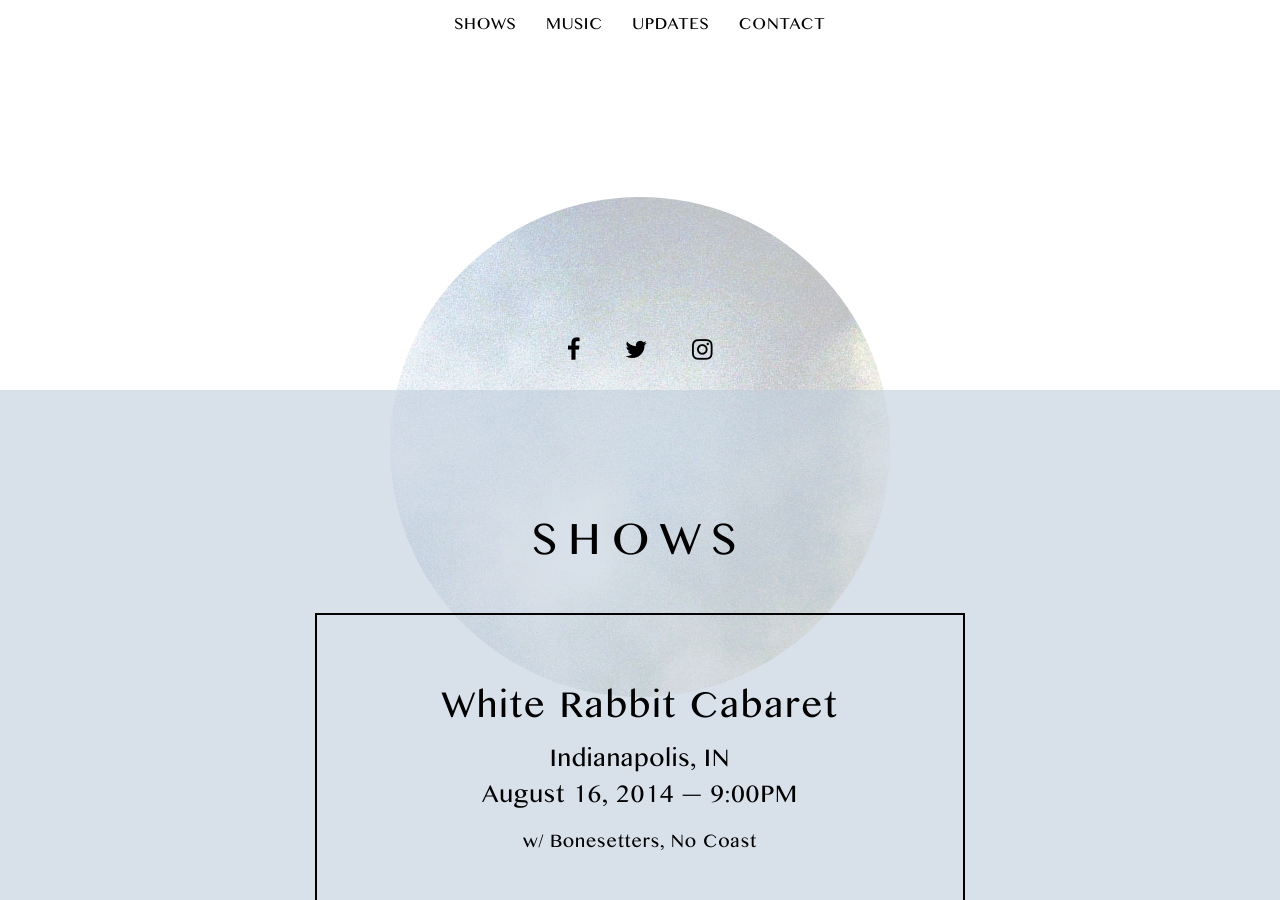
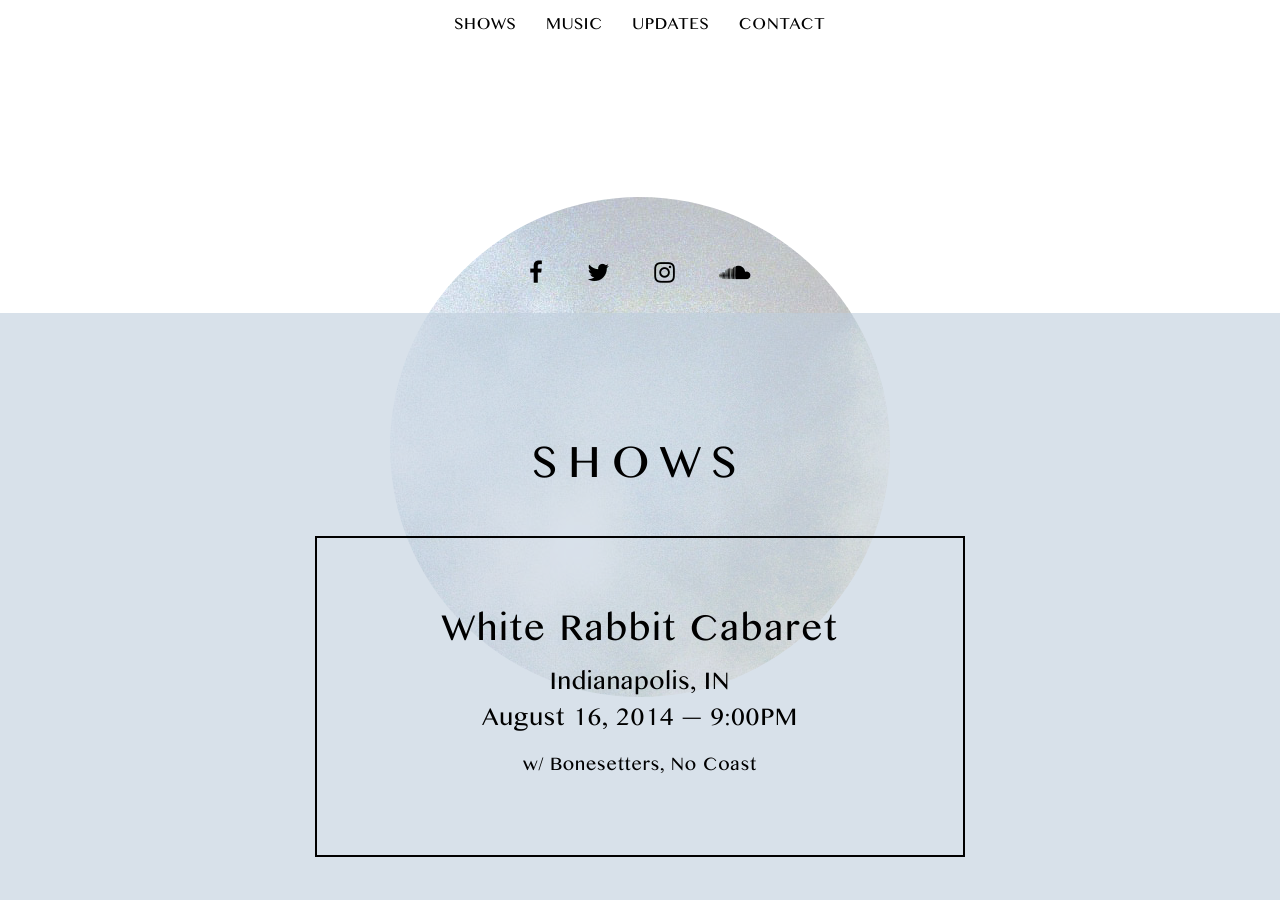
Before and after one commit to sunjacket/sunjacket.github.io, a Jekyll site: the page built from index.html, in a window 1280 px wide and 900 px high, scrolled down 587 px. Built offline with Jekyll 4.4.1, drawn with Linux system fonts in a browser that asks for light colours; nearby versions of some CDN libraries; Markdown is read by kramdown in place of the engine named in the settings.

Commit message:
Add soundcloud, restructure networks to show on page load

```diff
--- a/_layouts/default.html
+++ b/_layouts/default.html
@@ -10,7 +10,7 @@
     <!-- Icons -->
     <link rel="shortcut icon" href="/assets/sunjacket-icon.jpg">
     <link rel="apple-touch-icon" href="/assets/sunjacket-icon.jpg">
-    <link href="//netdna.bootstrapcdn.com/font-awesome/4.0.3/css/font-awesome.css" rel="stylesheet">
+    <link href="//maxcdn.bootstrapcdn.com/font-awesome/4.1.0/css/font-awesome.min.css" rel="stylesheet">
 
     <!-- CSS -->
     <link rel="stylesheet" href="/css/normalize.css">
@@ -19,31 +19,26 @@
   </head>
   <body>
 
-    <nav id="menu">
-      <div id="menu-links-toggle">
-        <a href="" class="menu-toggle"><i class="fa fa-bars"></i></a>
-      </div>
-      <div id="menu-links">
+    <header>
+      <nav id="menu">
         <a href="#shows">Shows</a>
         <a href="#music">Music</a>
         <a href="#updates">Updates</a>
         <a href="#contact">Contact</a>
-      </div>
-    </nav>
+      </nav>
+    </header>
 
     <div class="page">
 
-      <header id="banner" class="full">
+      <section id="banner" class="full">
         <div class="vertical-wrap">
               <h1 id="sunjacket" class="vertical-center"><a href="#shows">Sunjacket</a></h1>
         </div>
-      </header>
-
-      <section id="networks">
-        <nav>
-          <a href="http://www.facebook.com/sunjacket"><i class="fa fa-facebook"></i></a>
-          <a href="http://www.twitter.com/sunjacket"><i class="fa fa-twitter"></i></a>
-          <a href="http://www.instagram.com/sunjacket"><i class="fa fa-instagram"></i></a>
+        <nav id="networks">
+          <a href="https://www.facebook.com/sunjacket"><i class="fa fa-facebook"></i></a>
+          <a href="https://twitter.com/sunjacket"><i class="fa fa-twitter"></i></a>
+          <a href="http://instagram.com/sunjacket"><i class="fa fa-instagram"></i></a>
+          <a href="https://soundcloud.com/sunjacketsounds"><i class="fa fa-soundcloud"></i></a>
         </nav>
       </section>
 
--- a/css/style.css
+++ b/css/style.css
@@ -149,14 +149,17 @@ h1.section-title {
 /* Networks */
 
 #networks {
+  width: 100%;
   font-size: 1.5em;
+  position: absolute;
+  bottom: 0;
 }
-#networks nav a {
+#networks a {
   display: inline-block;
   padding: 1em 0.75em;
   border-bottom: none;
 }
-#networks nav a:hover {
+#networks a:hover {
   color: #777;
 }
 
@@ -450,6 +453,9 @@ img {
   #sunjacket {
     font-size: 2.75em;
   }
+  #sunjacket.vertical-center {
+    display: block;
+  }
   #sunjacket span {
     display: inline;
     float: none;
```
